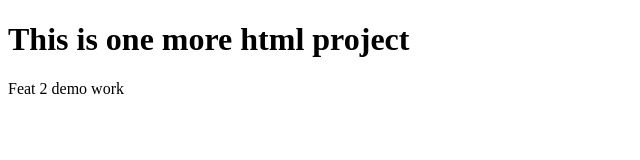
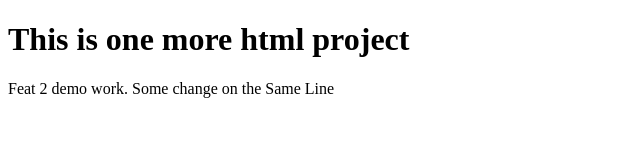
Before and after one commit to priyanshu0125/Another_one, a plain HTML site: page index.html in a window 1280 px wide. Shown: the whole page, without its empty margins (0-640 px from the left). Drawn offline with Linux system fonts and the light colour scheme.

Commit message:
added changes in feat2

```diff
--- a/index.html
+++ b/index.html
@@ -7,6 +7,6 @@
 </head>
 <body>
     <h1>This is one more html project</h1>
-    <p>Feat 2 demo work</p>
+    <p>Feat 2 demo work. Some change on the Same Line</p>
 </body>
 </html>
```
